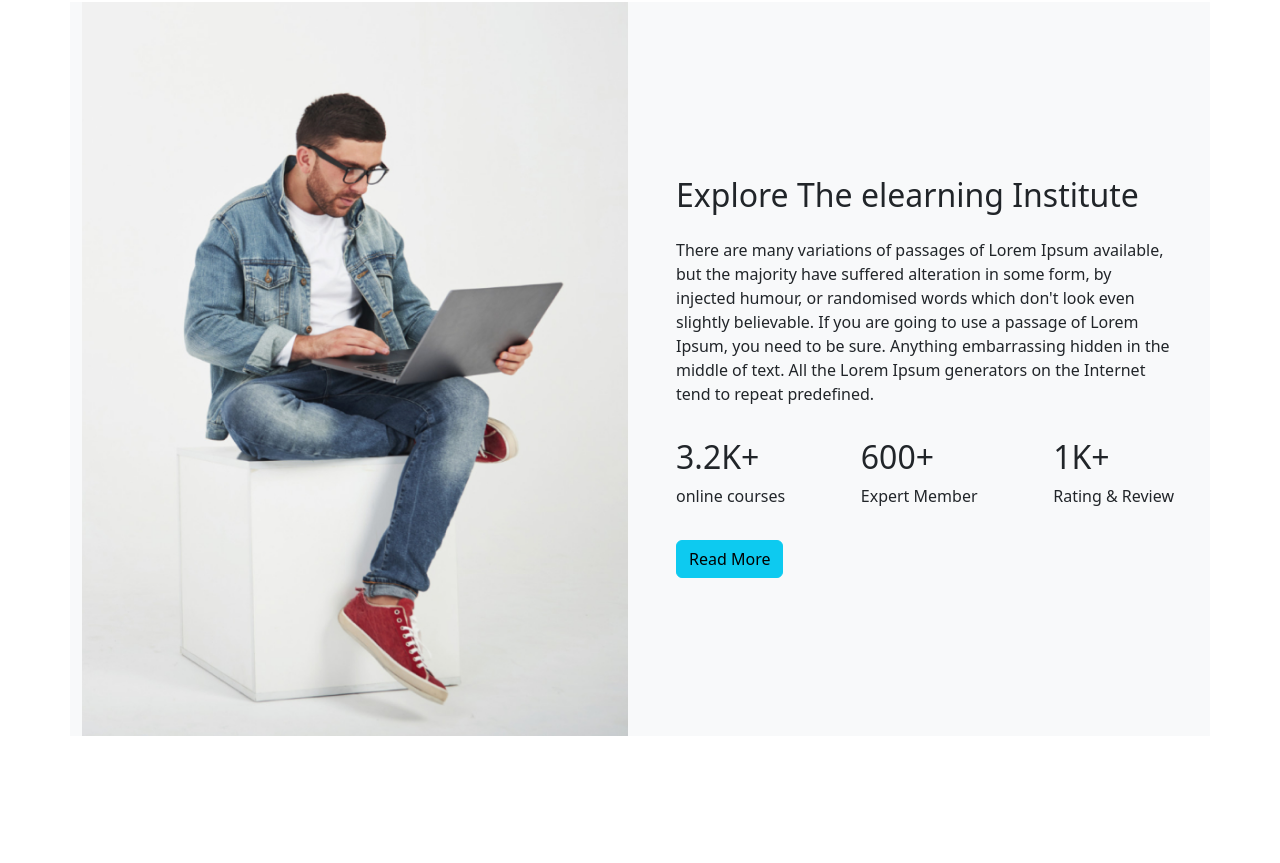
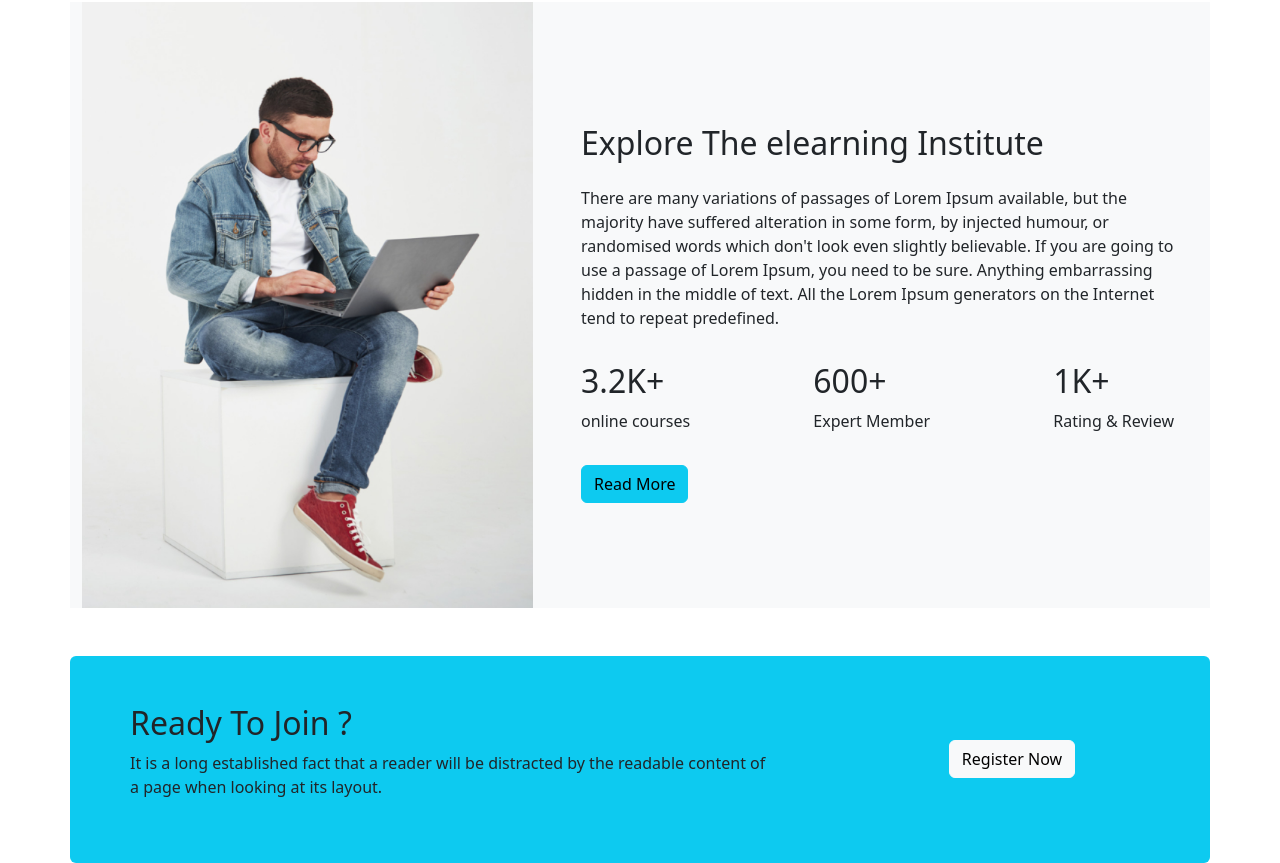
Before and after one commit to sohagislampk/Edu-Inside, a plain HTML site: page index.html in a window 1280 px wide. Shown: the part 1294-2157 px from the top of the page. Before the commit the page ends 2030 px from the top, so only its background shows below. Drawn offline with nearby package versions, Linux system fonts and the light colour scheme.

Commit message:
ready to join section added

```diff
--- a/index.html
+++ b/index.html
@@ -183,10 +183,10 @@
         <!--Explor section  -->
         <section class="container">
             <div class="row bg-light">
-                <div class="col-6">
+                <div class="col-5">
                     <img src="images/working.png" class="img-fluid" alt="">
                 </div>
-                <div class="col-6 d-flex align-items-center">
+                <div class="col-7 d-flex align-items-center">
                     <div class="m-4">
                         <h2 class="py-3">Explore The elearning Institute</h2>
                         <p>There are many variations of passages of Lorem Ipsum available, but the majority have
@@ -217,6 +217,24 @@
                 </div>
             </div>
         </section>
+        <!-- Ready tp join section  -->
+        <section class="container">
+            <div class="row bg-info mt-5 rounded ">
+                <div class="d-flex justify-content-around align-items-center">
+                    <div class="col-8 p-5">
+                        <h2>Ready To Join ?</h2>
+                        <p>It is a long established fact that a reader will be distracted by the readable content of a
+                            page
+                            when
+                            looking at its layout.</p>
+                    </div>
+                    <div class="col-4 p-5 d-flex justify-content-center">
+                        <button class="btn btn-light">Register Now</button>
+                    </div>
+                </div>
+            </div>
+
+        </section>
     </main>
 
     <!-- Boot strap js  -->
```
